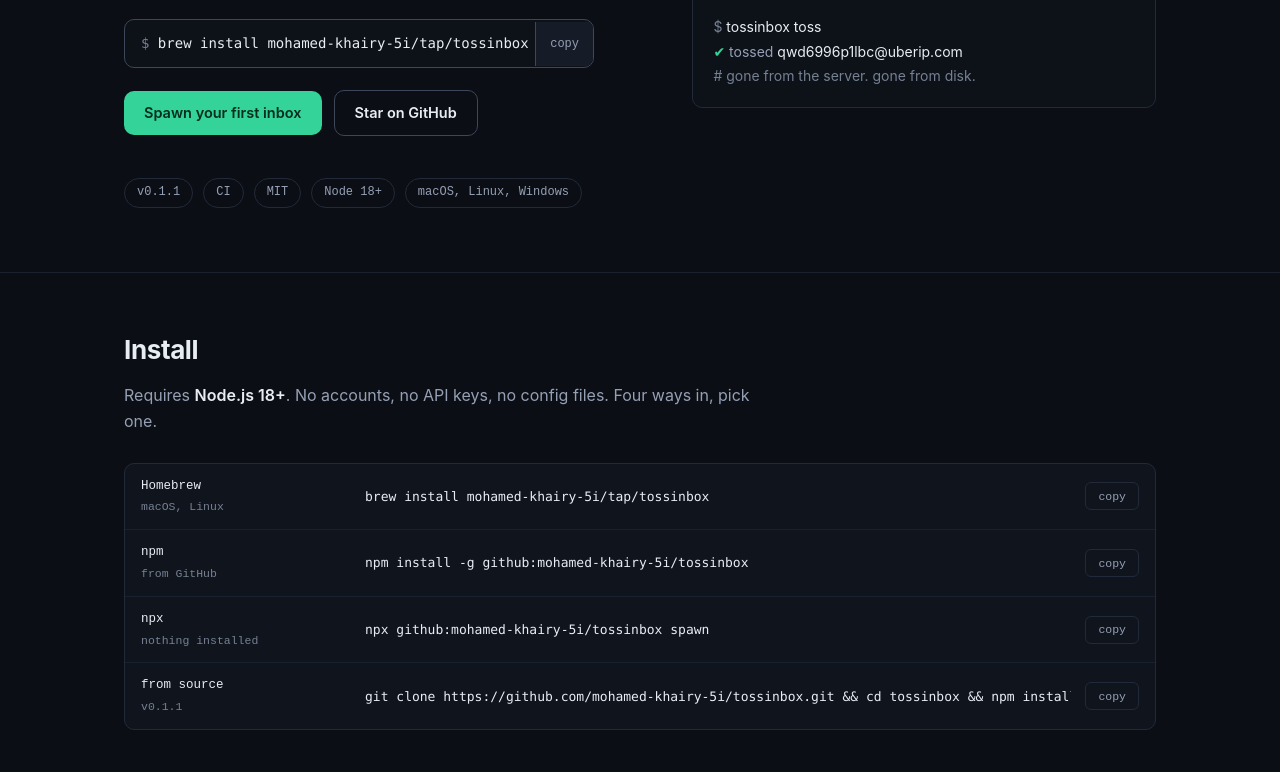
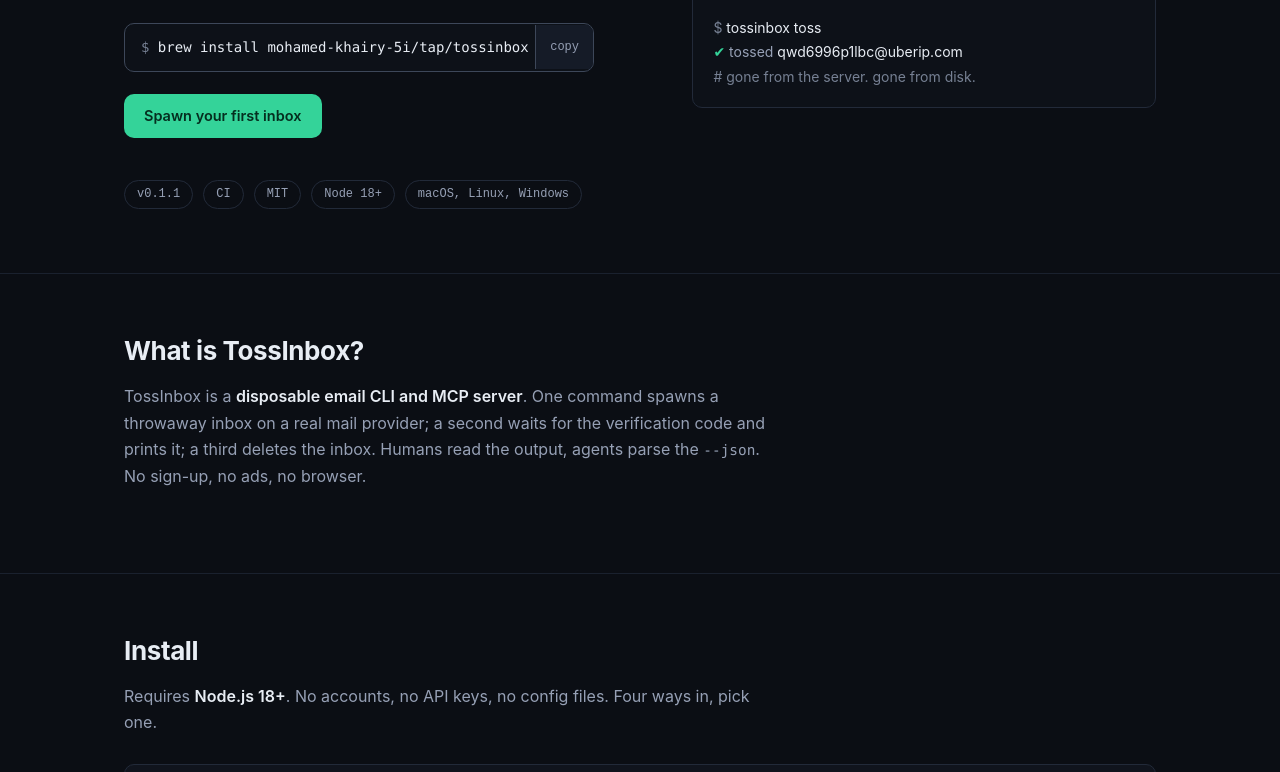
Before and after one commit to mohamed-khairy-5i/tossinbox, a website: page docs/index.html in a window 1280 px wide. Shown: the part 427-1199 px from the top of the page. Drawn offline with Linux system fonts and the light colour scheme.

Commit message:
docs: round-3 audit fixes (What-is answer block, single hero CTA, 14px body minimum, decorative nav logo alt)

```diff
--- a/docs/index.html
+++ b/docs/index.html
@@ -88,7 +88,7 @@
 
 <nav>
   <div class="wrap">
-    <a class="brand" href="index.html"><img src="logo.png" alt="TossInbox logo" width="26" height="26"> TossInbox</a>
+    <a class="brand" href="index.html"><img src="logo.png" alt="" width="26" height="26"> TossInbox</a>
     <span class="nav-links">
       <a href="#install">Install</a>
       <a href="quickstart.html">Quickstart</a>
@@ -116,7 +116,6 @@
         </div>
         <div class="cta">
           <a class="btn btn-primary" href="quickstart.html">Spawn your first inbox</a>
-          <a class="btn btn-ghost" href="https://github.com/mohamed-khairy-5i/tossinbox">Star on GitHub</a>
         </div>
       </div>
       <div class="term">
@@ -150,6 +149,17 @@
       </div>
     </div>
   </header>
+
+  <!-- ============ 00 WHAT ============ -->
+  <section id="what">
+    <div class="wrap">
+      <h2>What is TossInbox?</h2>
+      <p class="sec-lead">TossInbox is a <b>disposable email CLI and MCP server</b>. One command spawns a
+      throwaway inbox on a real mail provider; a second waits for the verification code and prints it;
+      a third deletes the inbox. Humans read the output, agents parse the <code>--json</code>.
+      No sign-up, no ads, no browser.</p>
+    </div>
+  </section>
 
   <!-- ============ 01 INSTALL ============ -->
   <section id="install">
--- a/docs/style.css
+++ b/docs/style.css
@@ -70,7 +70,7 @@
 .hero .wrap > div { min-width: 0; }
 @media (max-width: 880px) { .hero .wrap { grid-template-columns: 1fr; gap: 40px; } .hero { padding: 48px 0 40px; } }
 .eyebrow {
-  font-family: ui-monospace, monospace; font-size: 12px; letter-spacing: 0.14em;
+  font-family: ui-monospace, monospace; font-size: 14px; letter-spacing: 0.14em;
   color: var(--accent); text-transform: uppercase; margin-bottom: 18px;
 }
 h1 {
@@ -185,7 +185,7 @@
 .il-row + .il-row { border-top: 1px solid var(--border-soft); }
 .il-label { font-family: ui-monospace, monospace; font-size: 12.5px; color: var(--text); display: flex; flex-direction: column; gap: 2px; }
 .il-label em { font-style: normal; color: var(--faint); font-size: 11.5px; }
-.il-row code { font-size: 13px; color: var(--text); white-space: nowrap; overflow-x: auto; }
+.il-row code { font-size: 14px; color: var(--text); white-space: nowrap; overflow-x: auto; }
 .note { color: var(--faint); font-size: 14px; margin-top: 14px; }
 .note code { color: var(--muted); font-size: 13px; }
 
@@ -205,7 +205,7 @@
 .tbl-wrap { border: 1px solid var(--border); border-radius: 10px; overflow-x: auto; background: var(--panel); }
 .two-col { display: grid; grid-template-columns: 1.25fr 1fr; gap: 20px; align-items: start; }
 @media (max-width: 880px) { .two-col { grid-template-columns: 1fr; } }
-.tbl-caption { font-size: 12.5px; color: var(--faint); margin: 8px 4px 0; font-family: ui-monospace, monospace; }
+.tbl-caption { font-size: 14px; color: var(--faint); margin: 8px 4px 0; font-family: ui-monospace, monospace; }
 
 .flag { color: var(--muted); }
 .flag b { color: var(--text); font-weight: 600; font-family: ui-monospace, monospace; font-size: 13px; }
```
Also changed, not shown: docs/404.html (+1 -1 lines), docs/agents.html (+1 -1 lines), docs/cli.html (+1 -1 lines), docs/faq.html (+1 -1 lines), docs/quickstart.html (+1 -1 lines).
